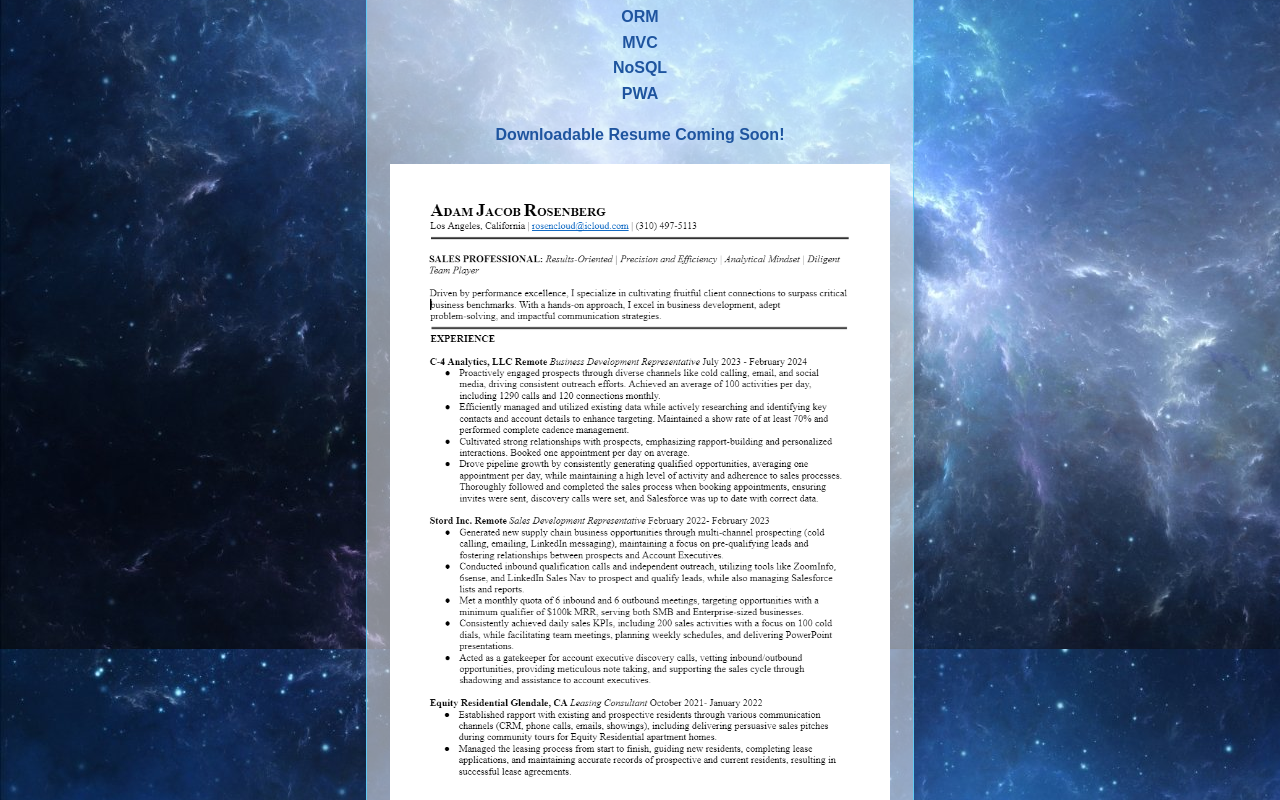
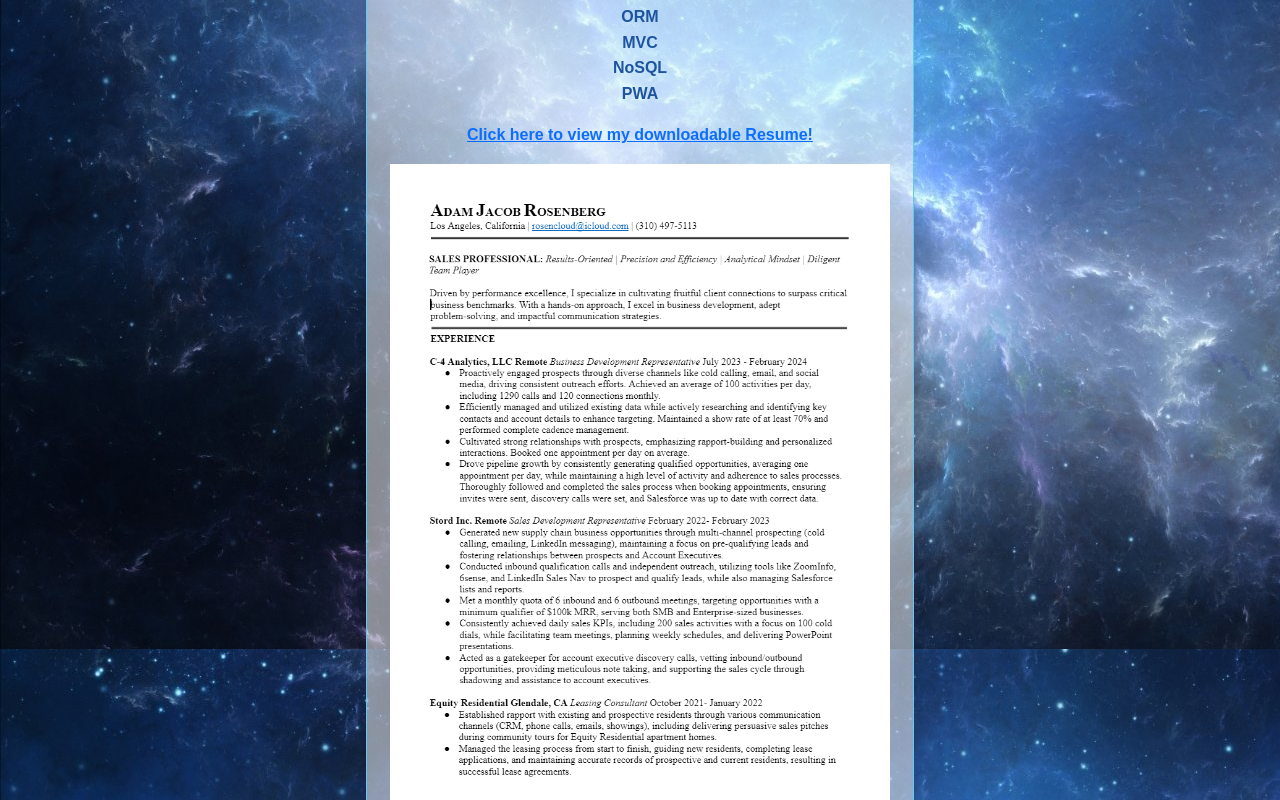
Before and after one commit to AcoderRose/AdamsReact_Portfolio, a React (Vite) app: page /Resume in a window 1280 px wide. Shown: the part 700-1500 px from the top of the page. Built offline with nearby package versions, Linux system fonts and the light colour scheme.

Commit message:
Added downloadable resume link onto the Resume.jsx file

```diff
--- a/src/pages/Resume.jsx
+++ b/src/pages/Resume.jsx
@@ -42,12 +42,14 @@ function Resume() {
         </section>
       </div>
       <div className="coming-soon">
-        <p>Downloadable Resume Coming Soon!</p>
-        <img
-          src="/images/Screenshot-Resume.png"
-          alt="Coming Soon"
-          className="coming-soon-image"
-        />
+        <a href="/images/AdamsReact_Portfolio-Downloadable-Resume.pdf" download>
+          <p>Click here to view my downloadable Resume!</p>
+          <img
+            src="/images/Screenshot-Resume.png"
+            alt="Photo of my resume"
+            className="coming-soon-image"
+          />
+        </a>
       </div>
     </div>
   );
```
Also changed, not shown: 1 other file (tests, documents, lock files or other folders).
